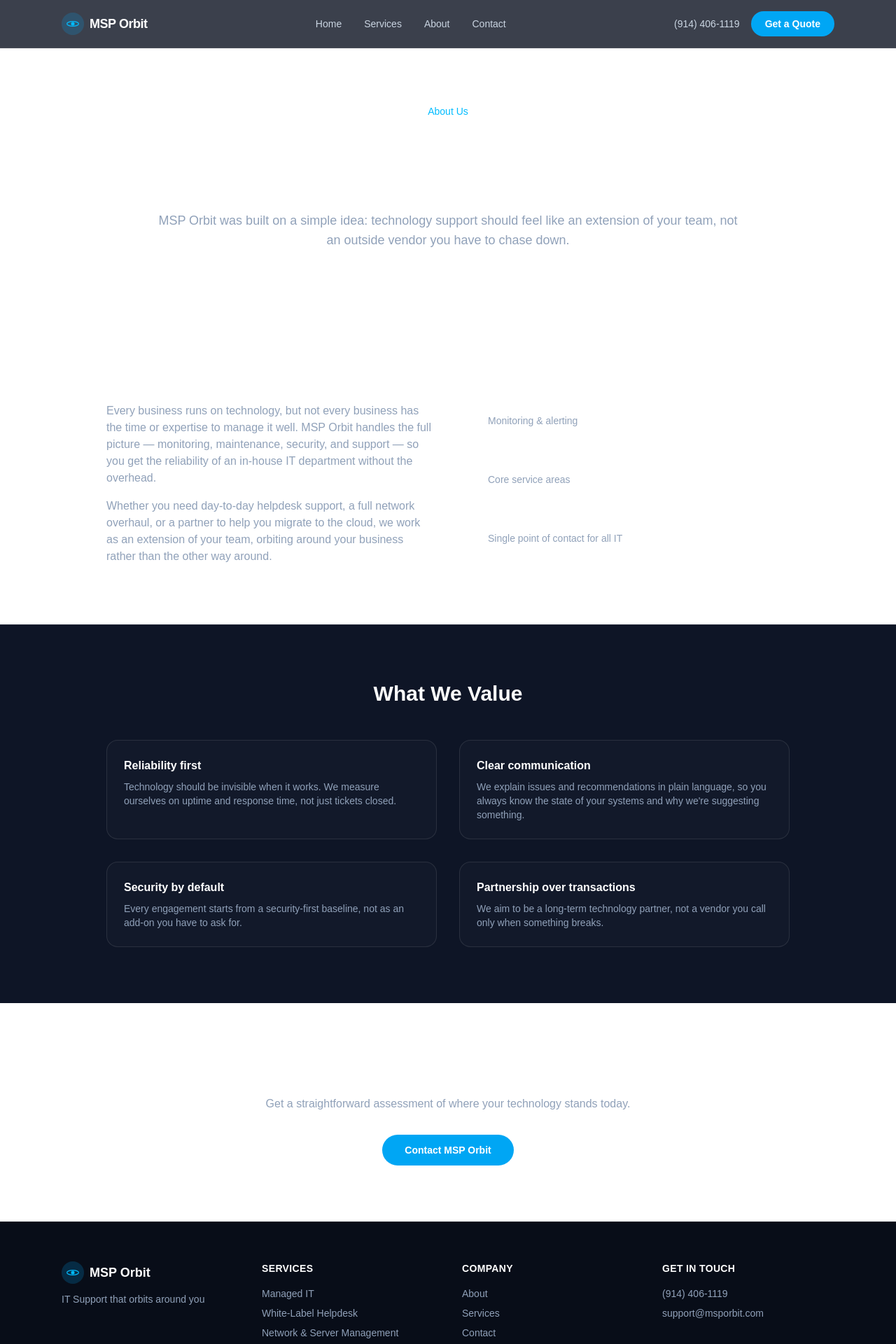
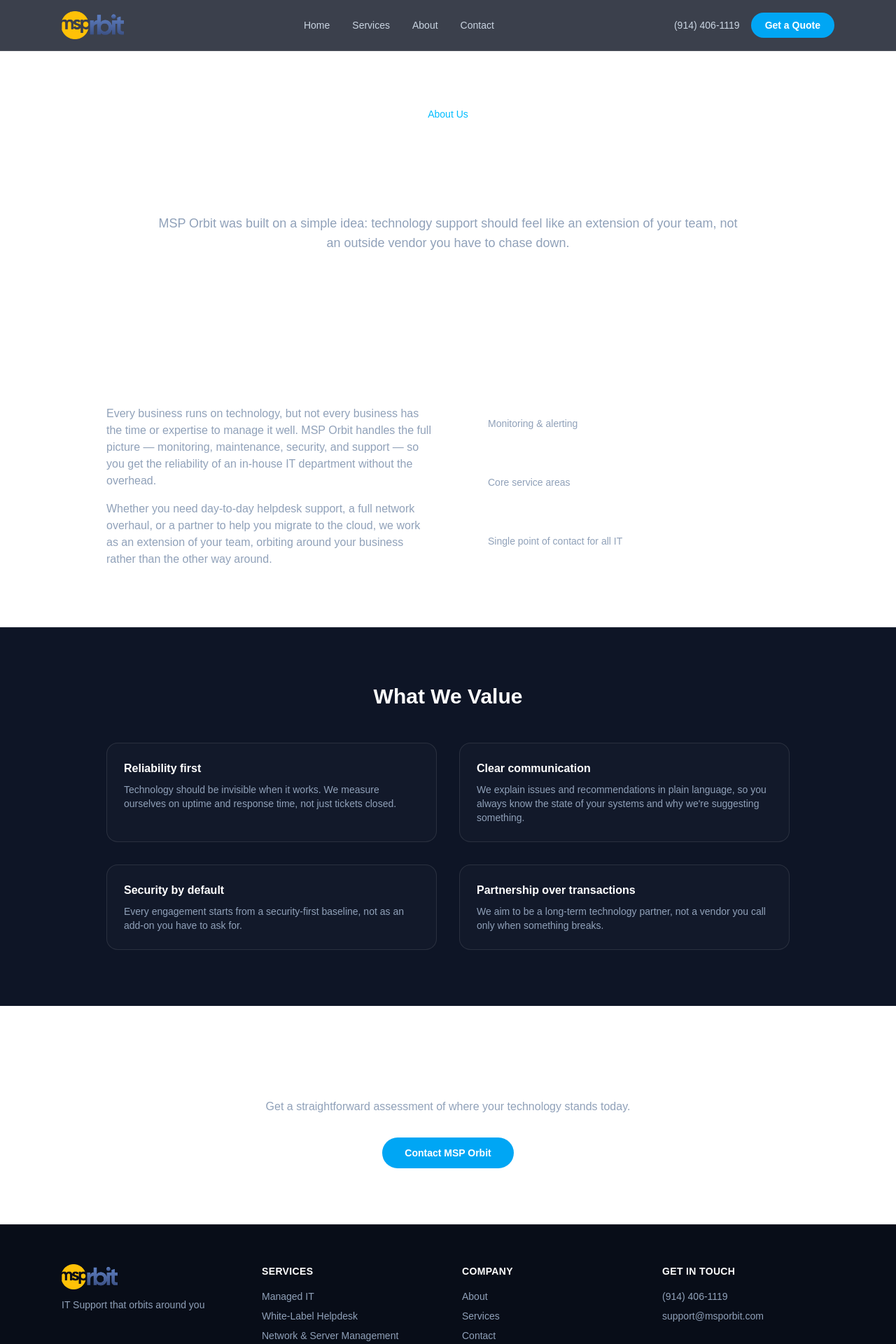
Before and after one commit to mspworxshehryar-svg/msporbit, a Next.js app: page /about in a window 1280 px wide. Shown: the top 1920 px of the page at 70% size. Built offline with nearby package versions, Linux system fonts and the light colour scheme.

Commit message:
Add MSP Orbit logo to header/footer; fix missing spaces in body copy

```diff
--- a/src/app/page.tsx
+++ b/src/app/page.tsx
@@ -46,8 +46,9 @@
               {siteConfig.tagline}
             </h1>
             <p className="mt-6 text-lg text-slate-400">
-              {siteConfig.name} keeps your technology running so your team can focus on the work
-              that matters &mdash; managed IT, helpdesk, security, and cloud services under one roof.
+              {siteConfig.name}{" "}
+              keeps your technology running so your team can focus on the work that matters
+              &mdash; managed IT, helpdesk, security, and cloud services under one roof.
             </p>
             <div className="mt-10 flex flex-col items-center justify-center gap-4 sm:flex-row">
               <Link
--- a/src/components/Footer.tsx
+++ b/src/components/Footer.tsx
@@ -1,3 +1,4 @@
+import Image from "next/image";
 import Link from "next/link";
 import { services, siteConfig } from "@/lib/site-config";
 
@@ -6,15 +7,13 @@
     <footer className="border-t border-white/10 bg-[#080d18] text-slate-400">
       <div className="mx-auto grid max-w-6xl gap-10 px-6 py-14 sm:grid-cols-2 lg:grid-cols-4">
         <div>
-          <div className="flex items-center gap-2 text-lg font-bold text-white">
-            <span className="inline-flex h-8 w-8 items-center justify-center rounded-full bg-sky-500/20 text-sky-400">
-              <svg viewBox="0 0 24 24" fill="none" className="h-5 w-5">
-                <circle cx="12" cy="12" r="3" fill="currentColor" />
-                <ellipse cx="12" cy="12" rx="10" ry="4" stroke="currentColor" strokeWidth="1.5" />
-              </svg>
-            </span>
-            {siteConfig.name}
-          </div>
+          <Image
+            src="/logo.png"
+            alt={siteConfig.name}
+            width={2385}
+            height={1074}
+            className="h-9 w-auto"
+          />
           <p className="mt-3 text-sm">{siteConfig.tagline}</p>
         </div>
 
--- a/src/components/Header.tsx
+++ b/src/components/Header.tsx
@@ -1,5 +1,6 @@
 "use client";
 
+import Image from "next/image";
 import Link from "next/link";
 import { useState } from "react";
 import { siteConfig } from "@/lib/site-config";
@@ -17,14 +18,15 @@
   return (
     <header className="sticky top-0 z-50 border-b border-white/10 bg-[#0b1120]/95 backdrop-blur supports-[backdrop-filter]:bg-[#0b1120]/80">
       <div className="mx-auto flex max-w-6xl items-center justify-between px-6 py-4">
-        <Link href="/" className="flex items-center gap-2 text-lg font-bold tracking-tight text-white">
-          <span className="inline-flex h-8 w-8 items-center justify-center rounded-full bg-sky-500/20 text-sky-400">
-            <svg viewBox="0 0 24 24" fill="none" className="h-5 w-5">
-              <circle cx="12" cy="12" r="3" fill="currentColor" />
-              <ellipse cx="12" cy="12" rx="10" ry="4" stroke="currentColor" strokeWidth="1.5" />
-            </svg>
-          </span>
-          {siteConfig.name}
+        <Link href="/" className="flex items-center">
+          <Image
+            src="/logo.png"
+            alt={siteConfig.name}
+            width={2385}
+            height={1074}
+            priority
+            className="h-9 w-auto sm:h-10"
+          />
         </Link>
 
         <nav className="hidden items-center gap-8 md:flex">
```
Also changed, not shown: src/app/about/page.tsx (+4 -3 lines), public/logo.png (added).
